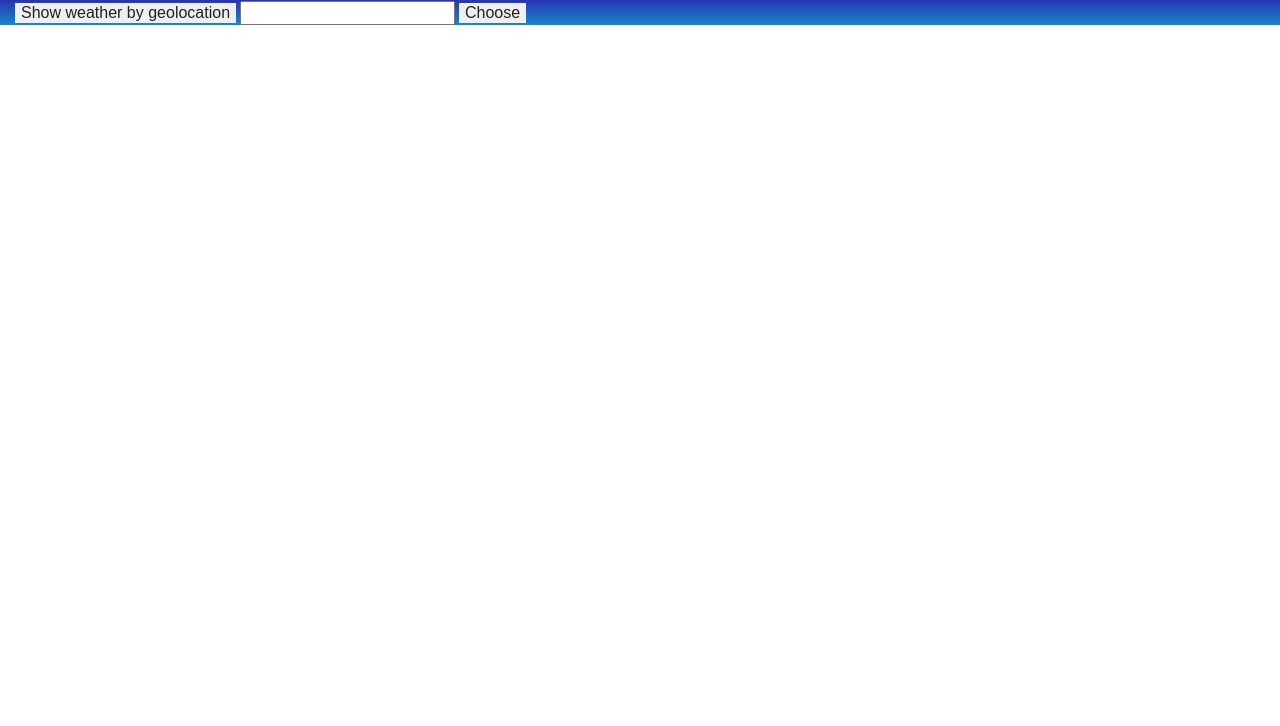
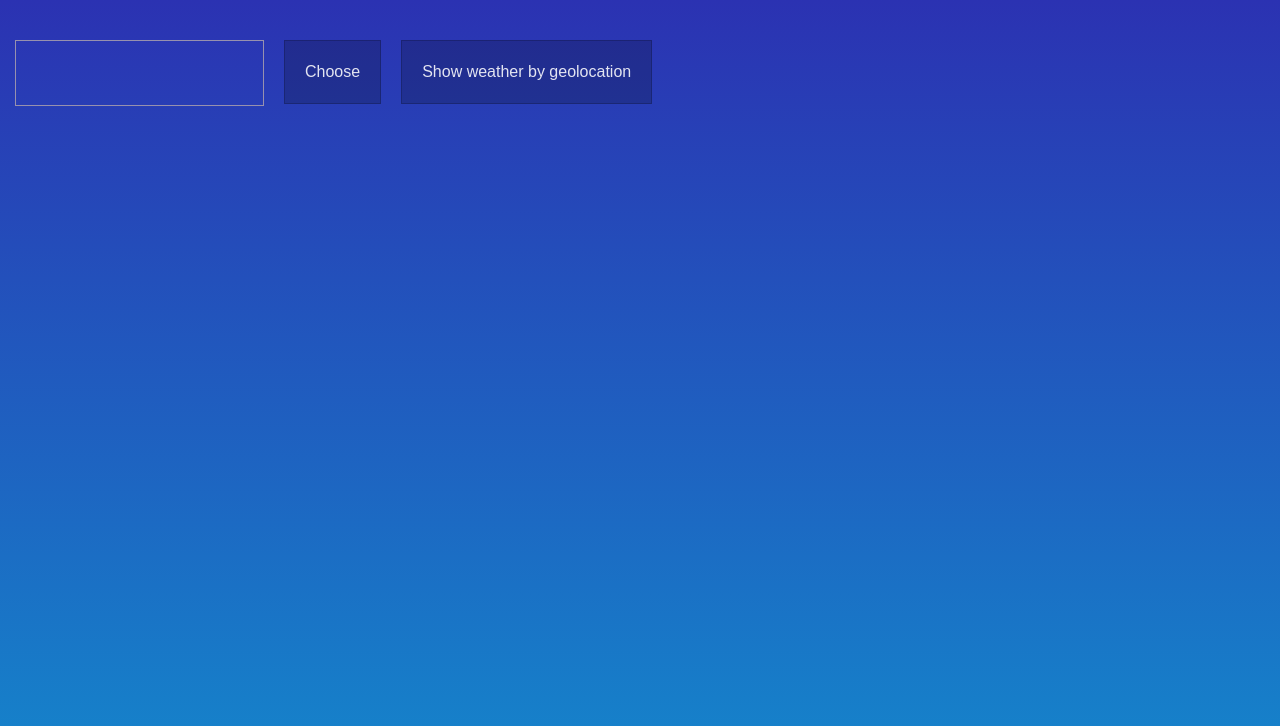
Before and after one commit to skwirowski/CodersCamp-Project-2-weather-app, a website built with webpack: page index.html in a window 1280 px wide. Built offline with nearby package versions, Linux system fonts and the light colour scheme.

Commit message:
styling section with search and buttons

```diff
--- a/index.html
+++ b/index.html
@@ -10,12 +10,14 @@
   </head>
   <body>
     <main class="main-container">
-      <button class="geolocation-btn">Show weather by geolocation</button>
-      <input type="text" list="datalist" class="search" />
-      <datalist id="datalist">
-        <option value=""></option>
-      </datalist>
-      <button type="button" class="submitCity">Choose</button>
+      <section id="getDatas">
+        <input type="text" list="datalist" class="search" />
+        <datalist id="datalist">
+          <option value=""></option>
+        </datalist>
+        <button type="button" class="submitCity">Choose</button>
+        <button class="geolocation-btn">Show weather by geolocation</button>
+      </section>
       <div id="getCity"></div>
       <section id="actual-weather-container"></section>
       <section id="next-hours-weather"></section>
--- /dev/null
+++ b/src/less/input-buttons.less
@@ -0,0 +1,33 @@
+@import './settings.less';
+
+@default-font-size: 1rem;
+@medium-font-size: 1.15rem;
+@large-font-size: 1.3rem;
+
+#getDatas {
+    display: flex;
+    justify-content: flex-start;
+    margin-top: 40px;
+}
+.geolocation-btn,
+.submitCity {
+    height: 4rem;
+    border: 1px solid @background-color-mask;
+    border-radius: none;
+    background-color: @background-color-mask;
+    color: @high-emphasis-text-color;
+    padding: 0 20px;
+    margin-left: 20px;
+}
+.geolocation-btn:hover,
+.submitCity:hover {
+    background-color: @background-gradient-color-2;
+    transition: .3s ease-in-out;
+}
+.search {
+    height: 4rem;
+    padding: 0 20px;
+    border: 1px solid #9791ae;
+    background-color: transparent;
+    color: @high-emphasis-text-color;
+}
--- a/src/less/styles.less
+++ b/src/less/styles.less
@@ -3,6 +3,7 @@
 @import './next-days-weather.less';
 @import './next-hours-weather.less';
 @import './actualWeather.less';
+@import './input-buttons.less';
 
 .main-container {
   font-family: @font-family;
@@ -19,4 +20,5 @@
   padding-left: 15px;
   margin-right: auto;
   margin-left: auto;
+  min-height: 100vh;
 }
```
